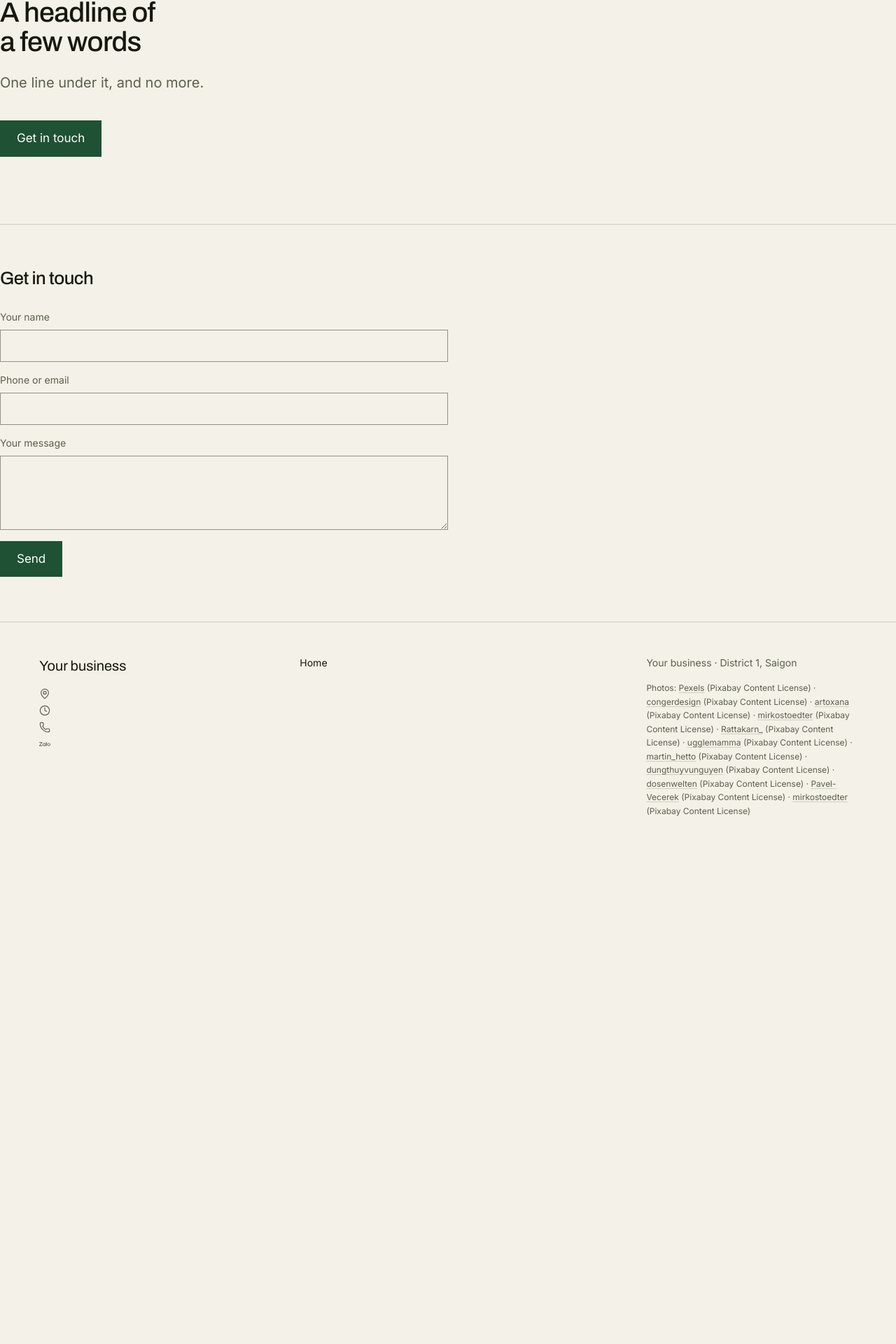
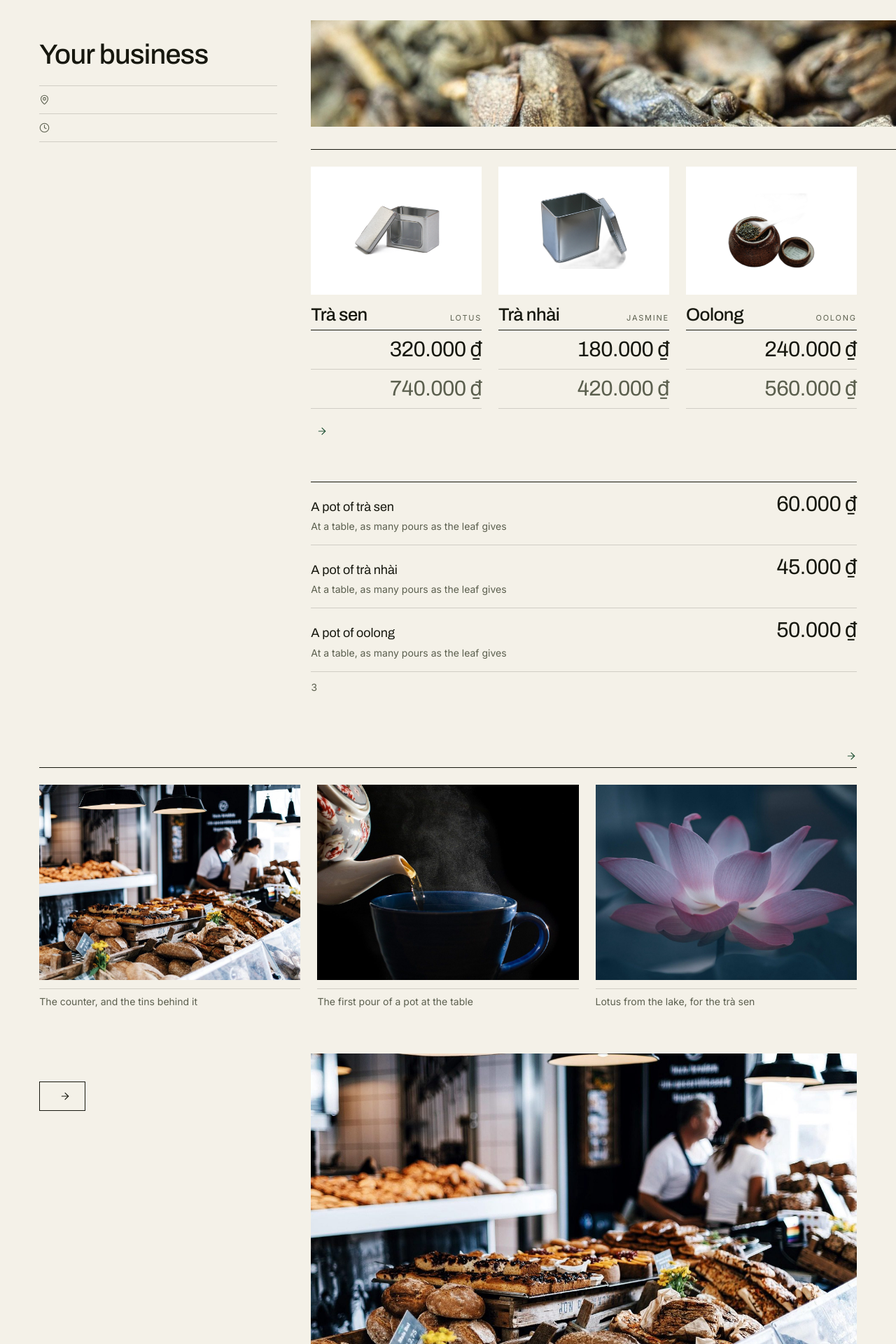
Before and after one commit to ThanhNV121097/project-22076780, a React (Vite) app in the folder code/frontend/: page / in a window 1280 px wide. Shown: the part 68-1988 px from the top of the page at 70% size. Before the commit the page ends 1284 px from the top, so only its background shows below. Built offline with nearby package versions, Linux system fonts and the light colour scheme.

Commit message:
design: the home page — the board, the pots, the room and where it is

```diff
--- a/code/frontend/src/pages/Home.tsx
+++ b/code/frontend/src/pages/Home.tsx
@@ -1,27 +1,165 @@
+import { Link } from "react-router-dom";
 import { T, useContent } from "../editable";
-import ContactForm from "../components/ContactForm";
+import { useCollection } from "../data";
+import { Picture } from "../picture";
+import Label from "../components/Label";
+import Price from "../components/Price";
+import Reveal from "../components/Reveal";
+import TeaTile from "../components/TeaTile";
+import CallButtons from "../components/CallButtons";
+import Icon from "../components/Icon";
+import type { Pot, Photograph, Tea } from "../lib/teas";
 
 /**
- * The home page. Every other page goes beside it in src/pages/, one file each.
- *
- * The hero's button and the header's both point at `nav.cta.href`, and the
- * section that answers it is below with that id on it. The scaffold used to
- * ship `href="#contact"` with no element of that id anywhere — a dead link in
- * the one thing a visitor is asked to press — and a design that moved contact
- * onto a page of its own kept the dead anchor. A link to #something with no
- * #something is now a walk defect (dead-anchor), so neither can ship again.
+ * The board behind the counter. The left rail is the shop — name, street,
+ * hours, the number to ring — and the rest of the screen is the three blends
+ * with both weights priced, under a photograph of the leaf that runs off the
+ * right edge of the viewport.
  */
 export default function Home() {
-  const cta = useContent("nav.cta.href") || "#contact";
   return (
     <>
-      <T k="hero.headline" as="h1" className="text-[length:var(--size-h1)] leading-[1.05] max-w-[16ch]" />
-      <T k="hero.sub" as="p" className="mt-6 text-xl text-ink-soft max-w-[48ch]" />
-      <T k="hero.cta.label" as="a" href={cta} className="mt-10 inline-block rounded bg-accent px-6 py-3 text-accent-ink" />
-      <section id={cta.startsWith("#") ? cta.slice(1) : "contact"} className="mt-24 border-t border-line pt-16">
-        <T k="contact.heading" as="h2" className="text-[length:var(--size-h2)]" />
-        <ContactForm className="mt-8 max-w-[40rem]" />
-      </section>
+      <Board />
+      <Pots />
+      <Room />
+      <Where />
     </>
   );
 }
+
+function Board() {
+  const { items: teas } = useCollection<Tea>("teas", { pageSize: 3 });
+  const address = useContent("contact.address");
+  const hours = useContent("contact.hours");
+  const name = useContent("site.name");
+  return (
+    <section className="grid items-start gap-[var(--space-8)] pl-[var(--gutter)] pr-[var(--gutter)] pt-[var(--space-8)] lg:grid-cols-[340px_1fr] lg:gap-[var(--space-12)] lg:pr-0">
+      <div className="lg:pt-[var(--space-4)]">
+        <Label k="home.label" />
+        <h1 className="mt-[var(--space-3)] text-[length:var(--size-h1)]">{name}</h1>
+        <T k="home.lede" as="p" className="mt-[var(--space-4)] max-w-[32ch] text-ink-soft" />
+        <dl className="mt-[var(--space-6)] border-t border-line text-sm">
+          <div className="flex items-baseline justify-between gap-3 border-b border-line py-[var(--space-3)]">
+            <dt className="flex items-center gap-2 text-ink-soft"><Icon name="address" size={15} /><T k="home.facts.where" /></dt>
+            <dd className="text-right">{address}</dd>
+          </div>
+          <div className="flex items-baseline justify-between gap-3 border-b border-line py-[var(--space-3)]">
+            <dt className="flex items-center gap-2 text-ink-soft"><Icon name="hours" size={15} /><T k="home.facts.when" /></dt>
+            <dd className="text-right tabular-nums" data-testid="home-hours">{hours}</dd>
+          </div>
+        </dl>
+        <CallButtons testId="hero-call" className="mt-[var(--space-6)]" />
+      </div>
+
+      <div className="min-w-0">
+        <div className="overflow-hidden">
+          <Picture
+            src="/images/leaf.jpg"
+            alt="Loose green tea leaves, scooped from the tin"
+            width={1280}
+            height={960}
+            loading="eager"
+            className="h-[9.5rem] w-[112%] object-cover object-[50%_34%]"
+          />
+        </div>
+        <div className="mt-[var(--space-6)] flex items-baseline justify-between gap-4 border-b border-ink pb-[var(--space-2)] pr-[var(--gutter)] lg:pr-[var(--gutter)]">
+          <T k="home.board.heading" as="h2" className="text-[length:var(--size-h2)]" />
+          <Label k="home.board.note" />
+        </div>
+        <div className="mt-[var(--space-6)] grid gap-[var(--space-6)] pr-[var(--gutter)] sm:grid-cols-3">
+          {teas.map((tea) => <TeaTile key={tea.id} tea={tea} />)}
+        </div>
+        <Link to="/teas" data-testid="board-all" className="mt-[var(--space-6)] inline-flex items-center gap-2 text-sm text-accent hover:underline">
+          <T k="home.board.all" />
+          <Icon name="arrow" size={16} />
+        </Link>
+      </div>
+    </section>
+  );
+}
+
+function Pots() {
+  const { items: pots, total } = useCollection<Pot>("pots", { pageSize: 6 });
+  return (
+    <Reveal className="mt-[var(--space-16)] px-[var(--gutter)]">
+      <section className="grid gap-[var(--space-8)] lg:grid-cols-[340px_1fr] lg:gap-[var(--space-12)]">
+        <div>
+          <Label k="home.pots.label" />
+          <T k="home.pots.heading" as="h2" className="mt-[var(--space-3)] text-[length:var(--size-h2)]" />
+          <T k="home.pots.body" as="p" className="mt-[var(--space-4)] max-w-[34ch] text-ink-soft" />
+        </div>
+        <ul className="border-t border-ink">
+          {pots.map((pot) => (
+            <li key={pot.id} data-record={`pots:${pot.id}`} className="flex items-baseline justify-between gap-4 border-b border-line py-[var(--space-4)]">
+              <span>
+                <span className="font-display text-lg">{pot.name}</span>
+                <span className="mt-1 block text-sm text-ink-soft">{pot.note}</span>
+              </span>
+              <Price amount={pot.price} testId={`pot-price-${pot.id}`} />
+            </li>
+          ))}
+          <li className="py-[var(--space-3)] text-sm text-ink-soft tabular-nums">
+            {total}
+            <T k="home.pots.count" />
+          </li>
+        </ul>
+      </section>
+    </Reveal>
+  );
+}
+
+function Room() {
+  const { items: shots } = useCollection<Photograph>("gallery", { pageSize: 3 });
+  return (
+    <Reveal className="mt-[var(--space-16)] px-[var(--gutter)]">
+      <section>
+        <div className="flex flex-wrap items-baseline justify-between gap-4 border-b border-ink pb-[var(--space-2)]">
+          <div>
+            <Label k="home.room.label" />
+            <T k="home.room.heading" as="h2" className="mt-[var(--space-3)] text-[length:var(--size-h2)]" />
+          </div>
+          <Link to="/gallery" data-testid="room-all" className="flex items-center gap-2 text-sm text-accent hover:underline">
+            <T k="home.room.all" />
+            <Icon name="arrow" size={16} />
+          </Link>
+        </div>
+        <div className="mt-[var(--space-6)] grid gap-[var(--space-6)] sm:grid-cols-3">
+          {shots.map((shot) => (
+            <figure key={shot.id} data-record={`gallery:${shot.id}`}>
+              <Picture src={shot.image} alt={shot.caption} width={1280} height={853} className="aspect-[4/3] w-full object-cover" />
+              <figcaption className="mt-[var(--space-3)] border-t border-line pt-[var(--space-2)] text-sm text-ink-soft">{shot.caption}</figcaption>
+            </figure>
+          ))}
+        </div>
+      </section>
+    </Reveal>
+  );
+}
+
+function Where() {
+  const address = useContent("contact.address");
+  const hours = useContent("contact.hours");
+  return (
+    <Reveal className="mt-[var(--space-16)] px-[var(--gutter)]">
+      <section className="grid gap-[var(--space-8)] lg:grid-cols-[340px_1fr] lg:gap-[var(--space-12)]">
+        <div>
+          <Label k="home.where.label" />
+          <T k="home.where.heading" as="h2" className="mt-[var(--space-3)] text-[length:var(--size-h2)]" />
+          <p className="mt-[var(--space-4)] max-w-[32ch] text-ink-soft">{address}</p>
+          <p className="mt-[var(--space-2)] tabular-nums">{hours}</p>
+          <Link to="/visit" data-testid="where-visit" className="mt-[var(--space-6)] inline-flex items-center gap-2 border border-ink px-5 py-3 text-sm hover:bg-surface">
+            <T k="home.where.cta" />
+            <Icon name="arrow" size={16} />
+          </Link>
+        </div>
+        <Picture
+          src="/images/gallery-counter.jpg"
+          alt="The counter at 58 Quán Thánh, with the tins behind it"
+          width={1280}
+          height={948}
+          className="aspect-[16/9] w-full object-cover"
+        />
+      </section>
+    </Reveal>
+  );
+}
```
